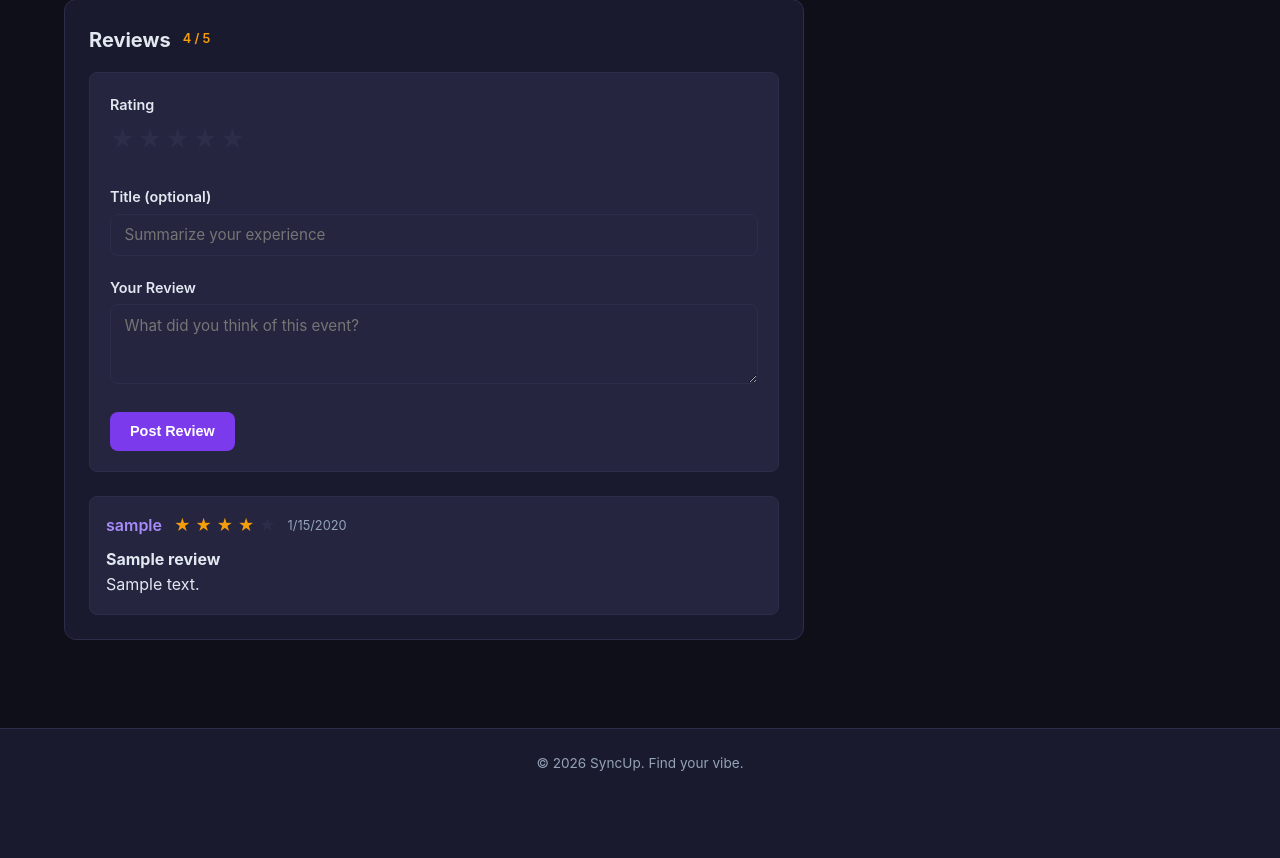
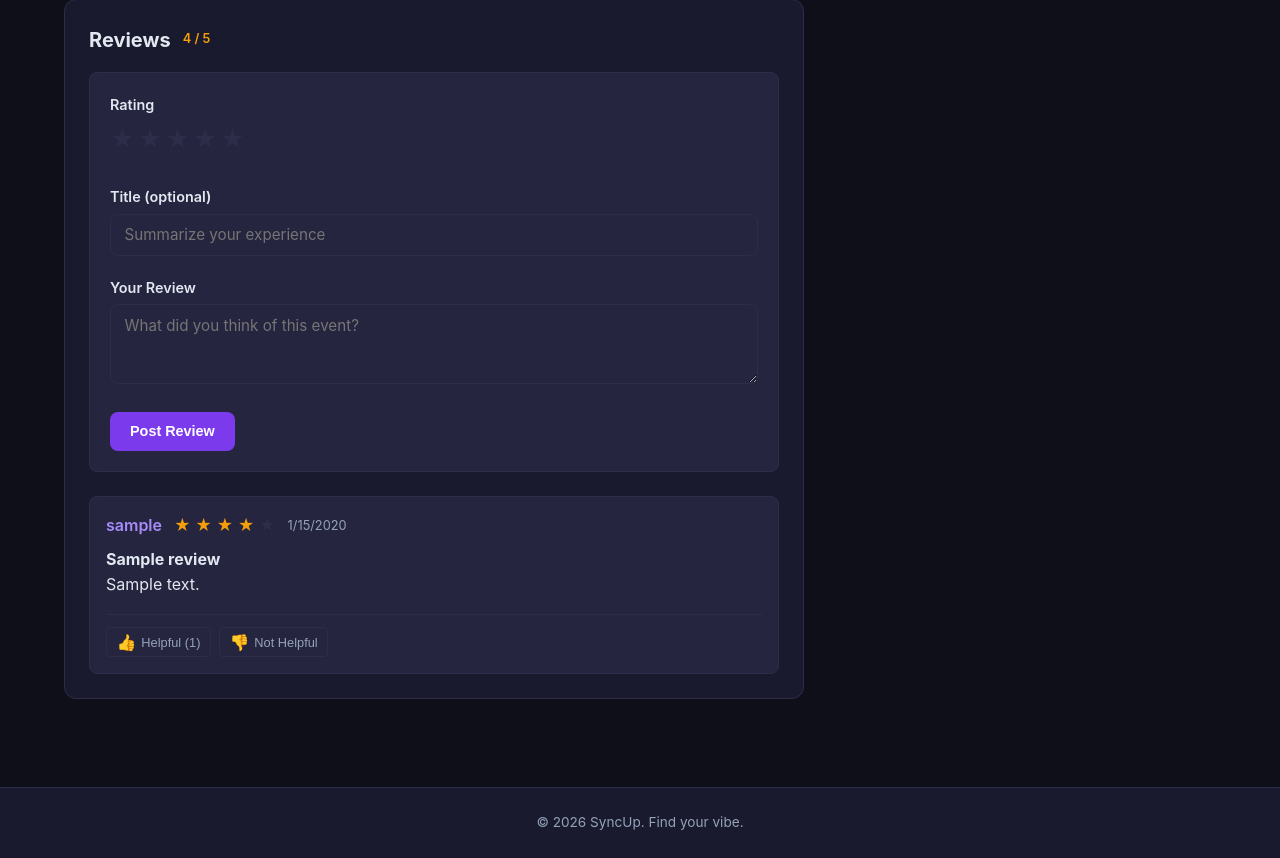
Before and after one commit to savvyventure/main, a Node server app: page /events/1 in a window 1280 px wide. Shown: the part 765-1623 px from the top of the page. Before the commit the page ends 1536 px from the top, so only its background shows below. Run offline with Node 20, Linux system fonts and the light colour scheme; the visitor is signed in with stand-in values (Sample User, id 1); data comes from the database, SQL or seed files in the repository; tables that the repository leaves empty hold one stand-in row (values such as "Sample post"); data that the repository does not hold is empty; some libraries are stand-ins or nearby versions.

Commit message:
Add review editing and helpful/not helpful voting
- Add review_votes table for tracking vote on reviews
- Add edit review routes (GET/POST) with dedicated edit form
- Add vote route for helpful/not helpful (toggleable)
- Update event detail page with voting buttons and vote counts
- Show Edit button for user's own reviews
- Display success/error alerts on event pages
- Add CSS for vote buttons with active state

https://claude.ai/code/session_014NiXMKcToWfpBt5xpCaj1J

```diff
--- a/public/css/style.css
+++ b/public/css/style.css
@@ -735,6 +735,55 @@ img {
 .star-filled { color: var(--accent); }
 .star-empty  { color: var(--border); }
 
+.review-footer {
+  display: flex;
+  justify-content: space-between;
+  align-items: center;
+  margin-top: 1rem;
+  padding-top: 0.75rem;
+  border-top: 1px solid var(--border);
+  flex-wrap: wrap;
+  gap: 0.5rem;
+}
+
+.review-votes {
+  display: flex;
+  gap: 0.5rem;
+  align-items: center;
+}
+
+.vote-btn {
+  display: inline-flex;
+  align-items: center;
+  gap: 0.3rem;
+  padding: 0.3rem 0.6rem;
+  background: transparent;
+  border: 1px solid var(--border);
+  border-radius: 4px;
+  color: var(--text-muted);
+  font-size: 0.8rem;
+  cursor: pointer;
+  transition: all 0.2s;
+}
+.vote-btn:hover {
+  border-color: var(--primary);
+  color: var(--text);
+}
+.vote-btn.voted {
+  background: var(--primary);
+  border-color: var(--primary);
+  color: #fff;
+}
+
+.vote-icon {
+  font-size: 1rem;
+}
+
+.review-actions {
+  display: flex;
+  gap: 0.5rem;
+}
+
 .inline-form { display: inline; }
 
 /* --- Profile --- */
--- a/src/db/schema.sql
+++ b/src/db/schema.sql
@@ -151,6 +151,20 @@ CREATE TABLE IF NOT EXISTS user_blocks (
 );
 
 -- ============================================================
+-- REVIEW VOTES: helpful/not helpful votes on reviews
+-- ============================================================
+CREATE TABLE IF NOT EXISTS review_votes (
+    id            INTEGER PRIMARY KEY AUTOINCREMENT,
+    review_id     INTEGER NOT NULL,                    -- which review
+    user_id       INTEGER NOT NULL,                    -- who voted
+    vote          INTEGER NOT NULL CHECK(vote IN (-1, 1)),  -- 1 = helpful, -1 = not helpful
+    created_at    TEXT    DEFAULT (datetime('now')),
+    FOREIGN KEY (review_id) REFERENCES reviews(id) ON DELETE CASCADE,
+    FOREIGN KEY (user_id)   REFERENCES users(id),
+    UNIQUE(review_id, user_id)                        -- one vote per user per review
+);
+
+-- ============================================================
 -- INDEXES: make searches faster
 -- ============================================================
 CREATE INDEX IF NOT EXISTS idx_events_date      ON events(event_date);
@@ -167,3 +181,4 @@ CREATE INDEX IF NOT EXISTS idx_consent_target   ON chat_consent(target_id);
 CREATE INDEX IF NOT EXISTS idx_notifications_user ON notifications(user_id);
 CREATE INDEX IF NOT EXISTS idx_blocks_blocker   ON user_blocks(blocker_id);
 CREATE INDEX IF NOT EXISTS idx_blocks_blocked   ON user_blocks(blocked_id);
+CREATE INDEX IF NOT EXISTS idx_review_votes     ON review_votes(review_id);
--- a/src/routes/events.js
+++ b/src/routes/events.js
@@ -85,14 +85,26 @@ router.get('/:id', (req, res) => {
     ORDER BY vt.price_per_seat ASC
   `).all(req.params.id);
 
-  // Get reviews for this event
+  // Get reviews for this event with vote counts
   const reviews = db.prepare(`
-    SELECT r.*, u.username, u.avatar_url
+    SELECT r.*, u.username, u.avatar_url,
+      (SELECT COUNT(*) FROM review_votes WHERE review_id = r.id AND vote = 1) AS helpful_count,
+      (SELECT COUNT(*) FROM review_votes WHERE review_id = r.id AND vote = -1) AS not_helpful_count
     FROM reviews r
     JOIN users u ON r.user_id = u.id
     WHERE r.event_id = ?
     ORDER BY r.created_at DESC
   `).all(req.params.id);
+
+  // Get current user's votes on these reviews
+  let userVotes = {};
+  if (req.session.user) {
+    const votes = db.prepare(`
+      SELECT review_id, vote FROM review_votes
+      WHERE user_id = ? AND review_id IN (SELECT id FROM reviews WHERE event_id = ?)
+    `).all(req.session.user.id, req.params.id);
+    votes.forEach(v => { userVotes[v.review_id] = v.vote; });
+  }
 
   const avgRating = db.prepare(
     'SELECT ROUND(AVG(rating), 1) AS avg FROM reviews WHERE event_id = ?'
@@ -104,6 +116,8 @@ router.get('/:id', (req, res) => {
     tables,
     reviews,
     avgRating,
+    userVotes,
+    query: req.query,
   });
 });
 
--- a/views/pages/event-detail.ejs
+++ b/views/pages/event-detail.ejs
@@ -1,4 +1,11 @@
 <%- include('../partials/header') %>
+
+<% if (typeof query !== 'undefined' && query.success) { %>
+  <div class="alert alert-success"><%= query.success %></div>
+<% } %>
+<% if (typeof query !== 'undefined' && query.error) { %>
+  <div class="alert alert-error"><%= query.error %></div>
+<% } %>
 
 <div class="event-detail">
   <div class="event-detail-header">
@@ -118,12 +125,45 @@
                 </div>
                 <% if (review.title) { %><h4><%= review.title %></h4><% } %>
                 <p><%= review.content %></p>
+
+                <div class="review-footer">
+                  <!-- Helpful/Not Helpful Voting -->
+                  <% if (currentUser && currentUser.id !== review.user_id) { %>
+                    <div class="review-votes">
+                      <form action="/reviews/<%= review.id %>/vote" method="POST" class="inline-form">
+                        <input type="hidden" name="vote" value="1">
+                        <button type="submit" class="vote-btn <%= userVotes[review.id] === 1 ? 'voted' : '' %>">
+                          <span class="vote-icon">&#x1F44D;</span>
+                          Helpful <% if (review.helpful_count > 0) { %>(<%= review.helpful_count %>)<% } %>
+                        </button>
+                      </form>
+                      <form action="/reviews/<%= review.id %>/vote" method="POST" class="inline-form">
+                        <input type="hidden" name="vote" value="-1">
+                        <button type="submit" class="vote-btn <%= userVotes[review.id] === -1 ? 'voted' : '' %>">
+                          <span class="vote-icon">&#x1F44E;</span>
+                          Not Helpful <% if (review.not_helpful_count > 0) { %>(<%= review.not_helpful_count %>)<% } %>
+                        </button>
+                      </form>
+                    </div>
+                  <% } else if (!currentUser) { %>
+                    <div class="review-votes text-muted">
+                      <% if (review.helpful_count > 0 || review.not_helpful_count > 0) { %>
+                        <span><%= review.helpful_count %> found helpful</span>
+                      <% } %>
+                    </div>
+                  <% } %>
+
+                  <!-- Edit/Delete for own reviews -->
                   <% if (currentUser && currentUser.id === review.user_id) { %>
+                    <div class="review-actions">
+                      <a href="/reviews/<%= review.id %>/edit" class="btn btn-outline btn-sm">Edit</a>
                       <form action="/reviews/<%= review.id %>/delete" method="POST" class="inline-form">
                         <button type="submit" class="btn btn-danger btn-sm"
                                 onclick="return confirm('Delete this review?')">Delete</button>
                       </form>
+                    </div>
                   <% } %>
+                </div>
               </div>
             <% }) %>
           </div>
```
Also changed, not shown: src/routes/reviews.js (+99 -0 lines), views/pages/review-edit.ejs (added, +39 -0 lines). Lines whose indentation alone changed are shown as unchanged.
